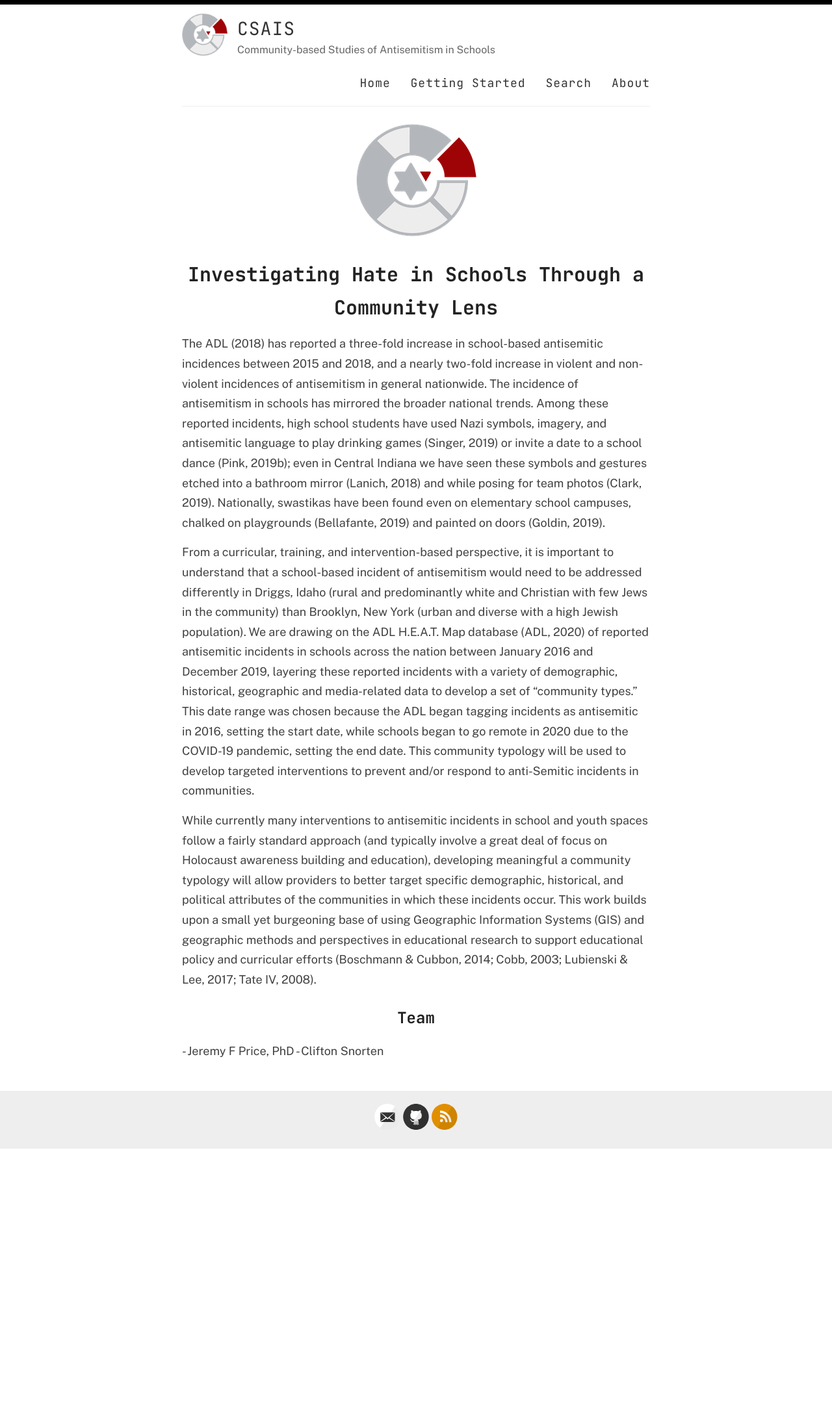
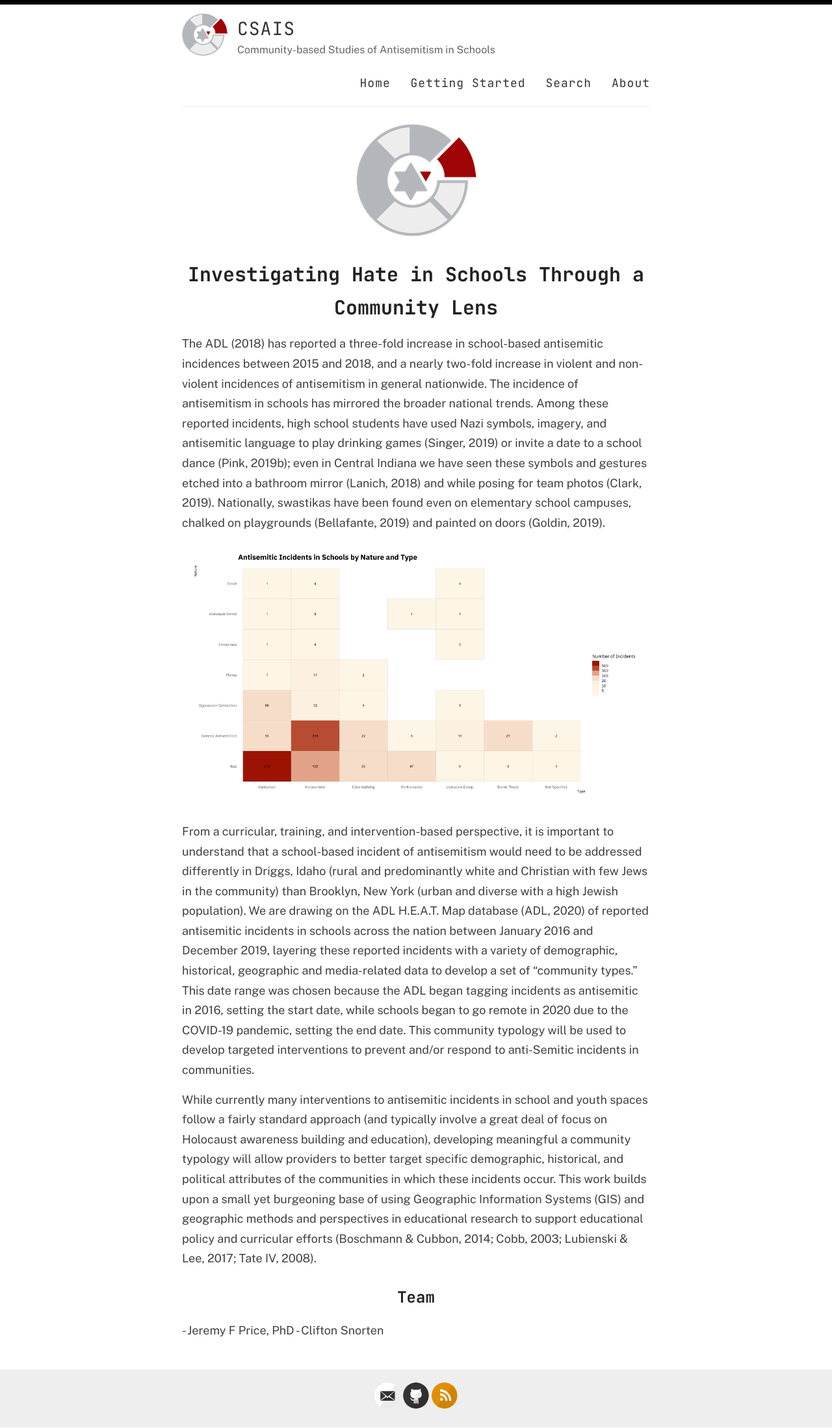
Before and after one commit to jeremyfprice/csais, a Jekyll site: the page built from index.html, in a window 1280 px wide. Shown: the whole page at 65% size. Built offline with Jekyll 4.4.1, drawn with Linux system fonts in a browser that asks for light colours; the list of posts is cut into pages by our own code; before the commit the page ends 1768 px from its top, so only the background shows below that.

Commit message:
added plot on home page

```diff
--- a/index.html
+++ b/index.html
@@ -8,6 +8,8 @@ layout: default
 
 <p>The ADL (2018) has reported a three-fold increase in school-based antisemitic incidences between 2015 and 2018, and a nearly two-fold increase in violent and non-violent incidences of antisemitism in general nationwide. The incidence of antisemitism in schools has mirrored the broader national trends. Among these reported incidents, high school students have used Nazi symbols, imagery, and antisemitic language to play drinking games (Singer, 2019) or invite a date to a school dance (Pink, 2019b); even in Central Indiana we have seen these symbols and gestures etched into a bathroom mirror (Lanich, 2018) and while posing for team photos (Clark, 2019). Nationally, swastikas have been found even on elementary school campuses, chalked on playgrounds (Bellafante, 2019) and painted on doors (Goldin, 2019).</p>
 
+<img src="images/incidents_plot.png" />
+
 <p>From a curricular, training, and intervention-based perspective, it is important to understand that a school-based incident of antisemitism would need to be addressed differently in Driggs, Idaho (rural and predominantly white and Christian with few Jews in the community) than Brooklyn, New York (urban and diverse with a high Jewish population). We are drawing on the ADL H.E.A.T. Map database (ADL, 2020) of reported antisemitic incidents in schools across the nation between January 2016 and December 2019, layering these reported incidents with a variety of demographic, historical, geographic and media-related data to develop a set of “community types.” This date range was chosen because the ADL began tagging incidents as antisemitic in 2016, setting the start date, while schools began to go remote in 2020 due to the COVID-19 pandemic, setting the end date. This community typology will be used to develop targeted interventions to prevent and/or respond to anti-Semitic incidents in communities.</p>
 
 <p>While currently many interventions to antisemitic incidents in school and youth spaces follow a fairly standard approach (and typically involve a great deal of focus on Holocaust awareness building and education), developing meaningful a community typology will allow providers to better target specific demographic, historical, and political attributes of the communities in which these incidents occur. This work builds upon a small yet burgeoning base of using Geographic Information Systems (GIS) and geographic methods and perspectives in educational research to support educational policy and curricular efforts (Boschmann & Cubbon, 2014; Cobb, 2003; Lubienski & Lee, 2017; Tate IV, 2008).</p>
```
Also changed, not shown: images/incidents_plot.png (added).
